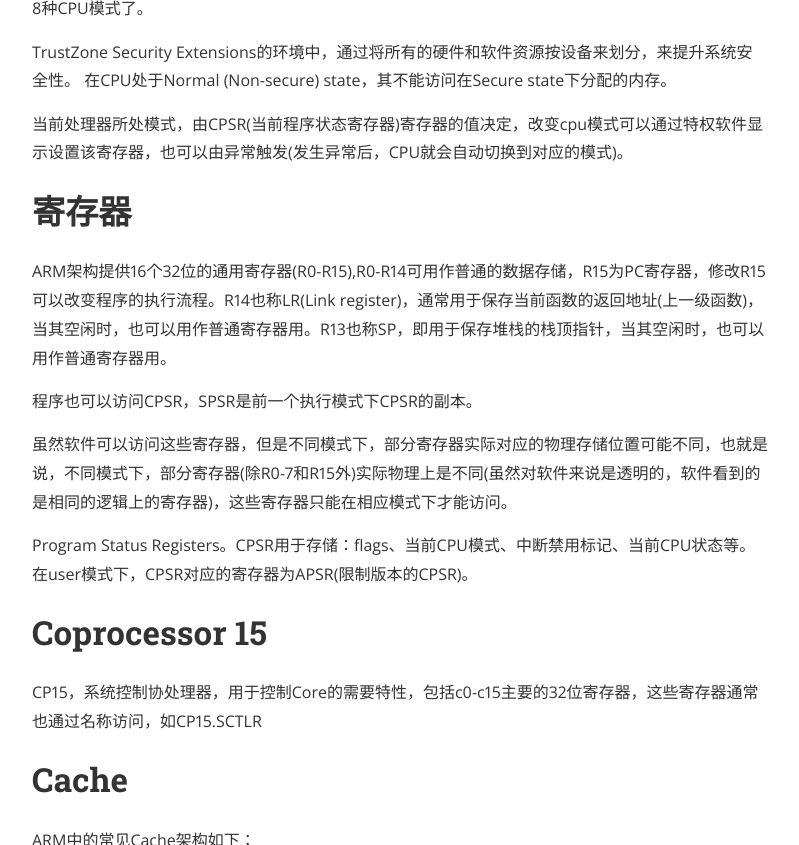
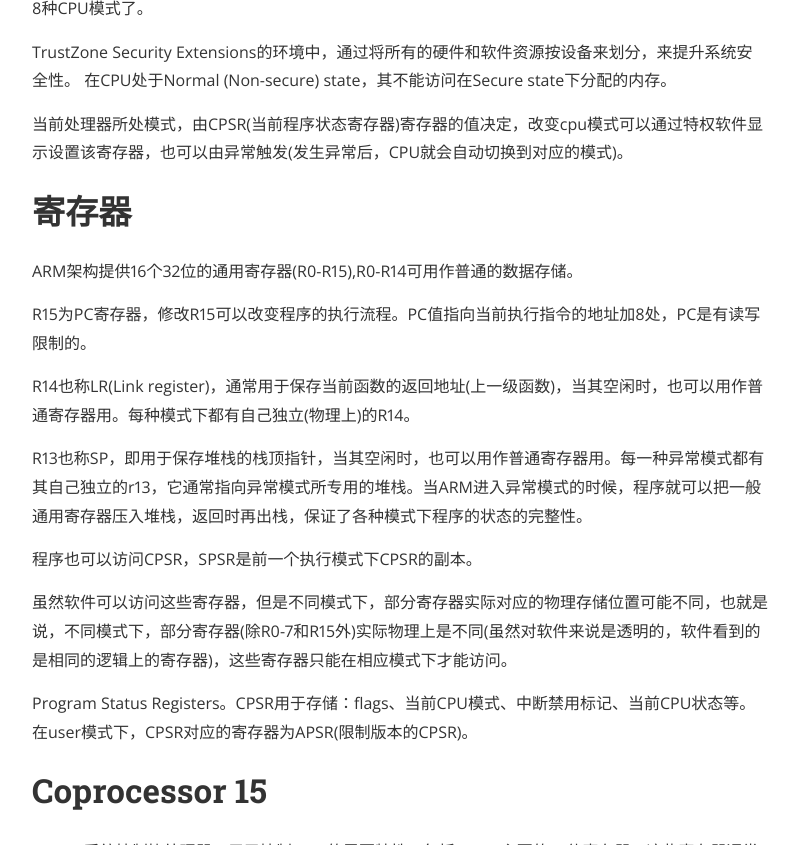
Before and after one commit to HappySeeker/happyseeker.github.io, a Jekyll site: the page built from _posts/2016-03-04-ARM-Cortex-A-programming-mannual-notes.markdown, in a window 1280 px wide and 900 px high, scrolled down 1382 px, cut to the strip 0-845 px from the top of the window. Shown: the whole strip, without its empty margins (240-1039 px from the left). Built offline with Jekyll 4.4.1, drawn with Linux system fonts in a browser that asks for light colours; nearby versions of some CDN libraries; comment, search, counter and statistics services are not loaded; a style sheet for code colours, icons or effects is not loaded.

Commit message:
update new arch

```diff
--- a/_posts/2016-03-04-ARM-Cortex-A-programming-mannual-notes.markdown
+++ b/_posts/2016-03-04-ARM-Cortex-A-programming-mannual-notes.markdown
@@ -34,7 +34,13 @@ TrustZone Security Extensions的环境中，通过将所有的硬件和软件资
 
 # 寄存器
 
-ARM架构提供16个32位的通用寄存器(R0-R15),R0-R14可用作普通的数据存储，R15为PC寄存器，修改R15可以改变程序的执行流程。R14也称LR(Link register)，通常用于保存当前函数的返回地址(上一级函数)，当其空闲时，也可以用作普通寄存器用。R13也称SP，即用于保存堆栈的栈顶指针，当其空闲时，也可以用作普通寄存器用。
+ARM架构提供16个32位的通用寄存器(R0-R15),R0-R14可用作普通的数据存储。
+
+R15为PC寄存器，修改R15可以改变程序的执行流程。PC值指向当前执行指令的地址加8处，PC是有读写限制的。
+
+R14也称LR(Link register)，通常用于保存当前函数的返回地址(上一级函数)，当其空闲时，也可以用作普通寄存器用。每种模式下都有自己独立(物理上)的R14。
+
+R13也称SP，即用于保存堆栈的栈顶指针，当其空闲时，也可以用作普通寄存器用。每一种异常模式都有其自己独立的r13，它通常指向异常模式所专用的堆栈。当ARM进入异常模式的时候，程序就可以把一般通用寄存器压入堆栈，返回时再出栈，保证了各种模式下程序的状态的完整性。
 
 程序也可以访问CPSR，SPSR是前一个执行模式下CPSR的副本。
 
```
